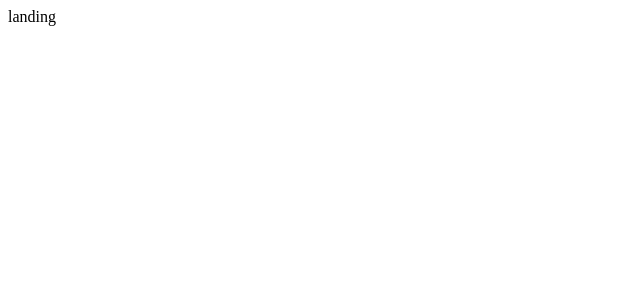
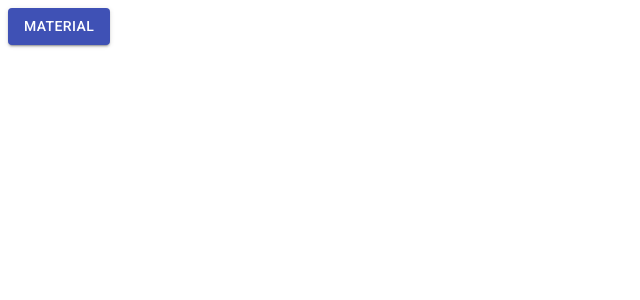
Before and after one commit to Codenity-team/condominium-fe, a React (Create React App) app: page / in a window 1280 px wide. Shown: the top 300 px of the page, without its empty margins (0-640 px from the left). Built offline with nearby package versions, Linux system fonts and the light colour scheme.

Commit message:
:lipstick: adding material UI

```diff
--- a/package.json
+++ b/package.json
@@ -3,6 +3,7 @@
   "version": "0.1.0",
   "private": true,
   "dependencies": {
+    "@material-ui/core": "^4.11.3",
     "@testing-library/jest-dom": "^5.11.4",
     "@testing-library/react": "^11.1.0",
     "@testing-library/user-event": "^12.1.10",
--- a/public/index.html
+++ b/public/index.html
@@ -24,7 +24,8 @@
       work correctly both with client-side routing and a non-root public URL.
       Learn how to configure a non-root public URL by running `npm run build`.
     -->
-    <title>React App</title>
+    <link rel="stylesheet" href="https://fonts.googleapis.com/css?family=Roboto:300,400,500,700&display=swap" />
+    <title>Condominio App</title>
   </head>
   <body>
     <noscript>You need to enable JavaScript to run this app.</noscript>
--- a/src/screens/condominium/LandingScreen.tsx
+++ b/src/screens/condominium/LandingScreen.tsx
@@ -1,9 +1,13 @@
 import React from 'react'
+import Button from '@material-ui/core/Button'
+
 
 export const LandingScreen = () => {
     return (
         <div>
-           landing
+            <Button variant="contained" color="primary">
+              Material
+            </Button>
         </div>
     )
 }
```
Also changed, not shown: 1 other file (tests, documents, lock files or other folders).
